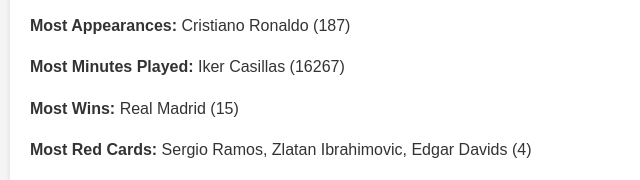
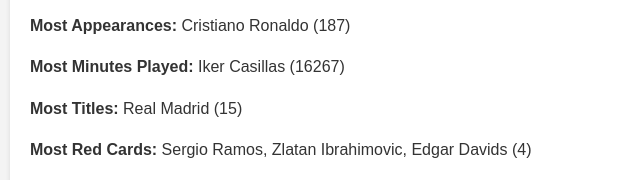
Before and after one commit to evcas918/GUI1_HW1, a plain HTML site: page index.html in a window 1280 px wide. Shown: the part 1548-1728 px from the top of the page, 0-640 px from the left. Drawn offline with Linux system fonts and the light colour scheme.

Commit message:
Update index.html

```diff
--- a/index.html
+++ b/index.html
@@ -42,7 +42,7 @@ Description: A web page summarizing the historical milestones of the UEFA Champi
         <p><strong>Most Assists:</strong> Cristiano Ronaldo (42)</p>
         <p><strong>Most Appearances:</strong> Cristiano Ronaldo (187)</p>
         <p><strong>Most Minutes Played:</strong> Iker Casillas (16267)</p>
-        <p><strong>Most Wins:</strong> Real Madrid (15)</p>
+        <p><strong>Most Titles:</strong> Real Madrid (15)</p>
         <p><strong>Most Red Cards:</strong> Sergio Ramos, Zlatan Ibrahimovic, Edgar Davids (4)</p>
         <!-- Source: https://www.uefa.com/uefachampionsleague/history/rankings/ -->
 
```
